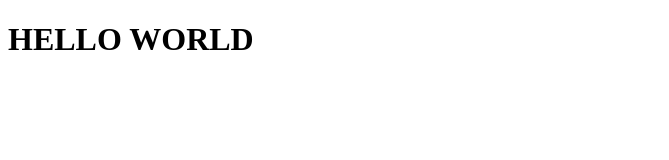
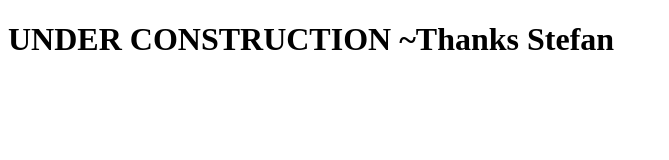
Before and after one commit to alphonsotran/MyFirstHomePage, a plain HTML site: page index.html in a window 1280 px wide. Shown: the whole page, without its empty margins (0-669 px from the left). Drawn offline with Linux system fonts and the light colour scheme.

Commit message:
Second commit

```diff
--- a/index.html
+++ b/index.html
@@ -7,6 +7,6 @@
   <title>MyFirstHomePage</title>
 </head>
 <body>
-  <h1>HELLO WORLD</h1>
+  <h1>UNDER CONSTRUCTION ~Thanks Stefan</h1>
 </body>
 </html>
```
